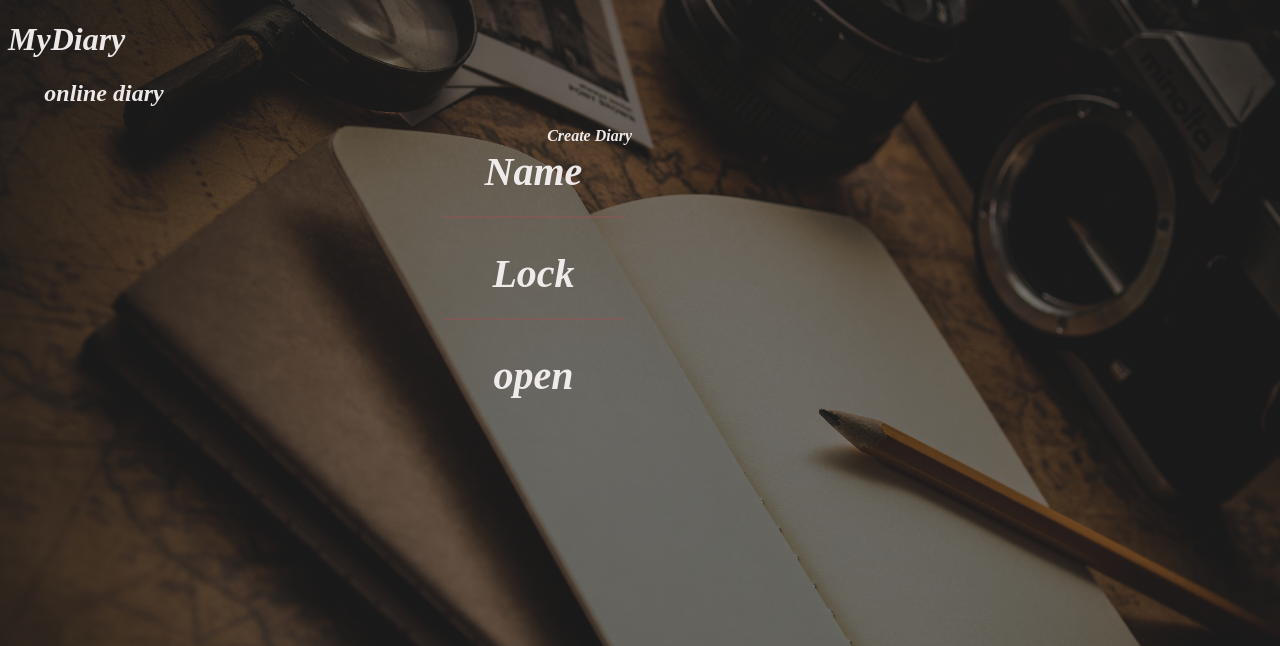
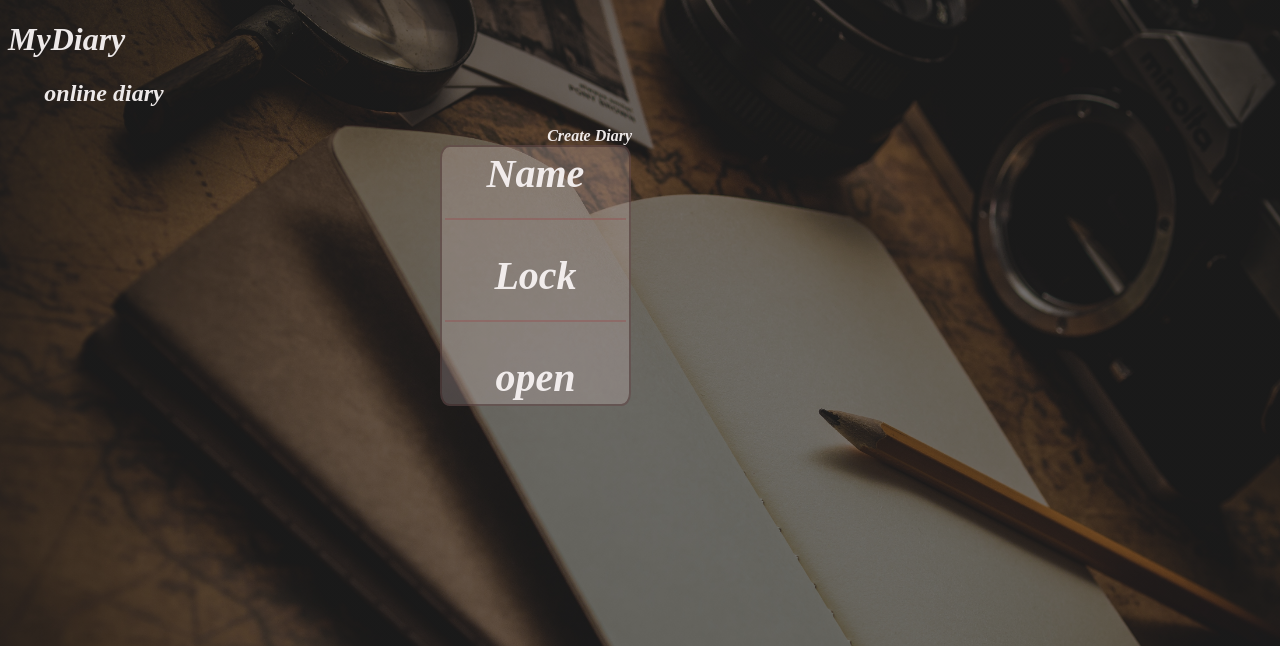
Before and after one commit to RonKbS/baron_s_online_journal, a Flask app: page / in a window 1280 px wide. Shown: the top 646 px of the page. Run offline with Flask 2, Linux system fonts and the light colour scheme.

Commit message:
Style the table for the login form

```diff
--- a/app/static/styles.css
+++ b/app/static/styles.css
@@ -61,9 +61,14 @@ button {
 }
 #credentials {
     font-size: 40px;
-    border: 5px;
+    /* border: 5px; */
     background-color: transparent;
     left: 40%;
+    border: solid;
+    border-width: 2px;
+    background-color: rgba(245, 223, 223, 0.219);
+    border-color: rgba(63, 36, 36, 0.473);
+    border-radius: 5%;
 }
 #alt_credentials {
     position: relative;
```
